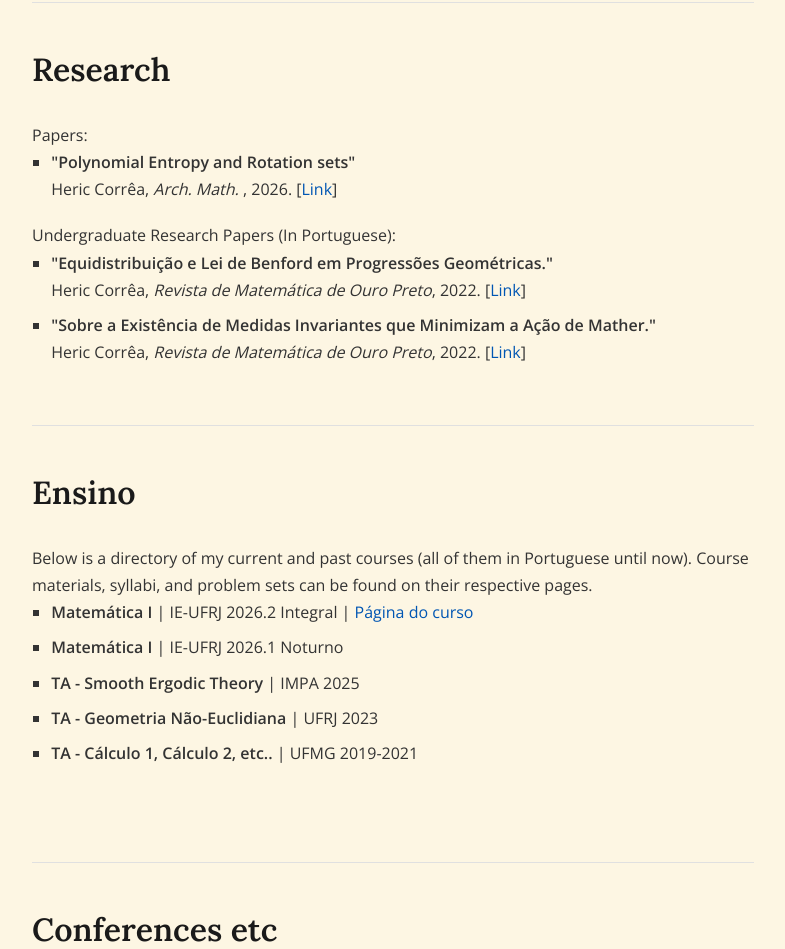
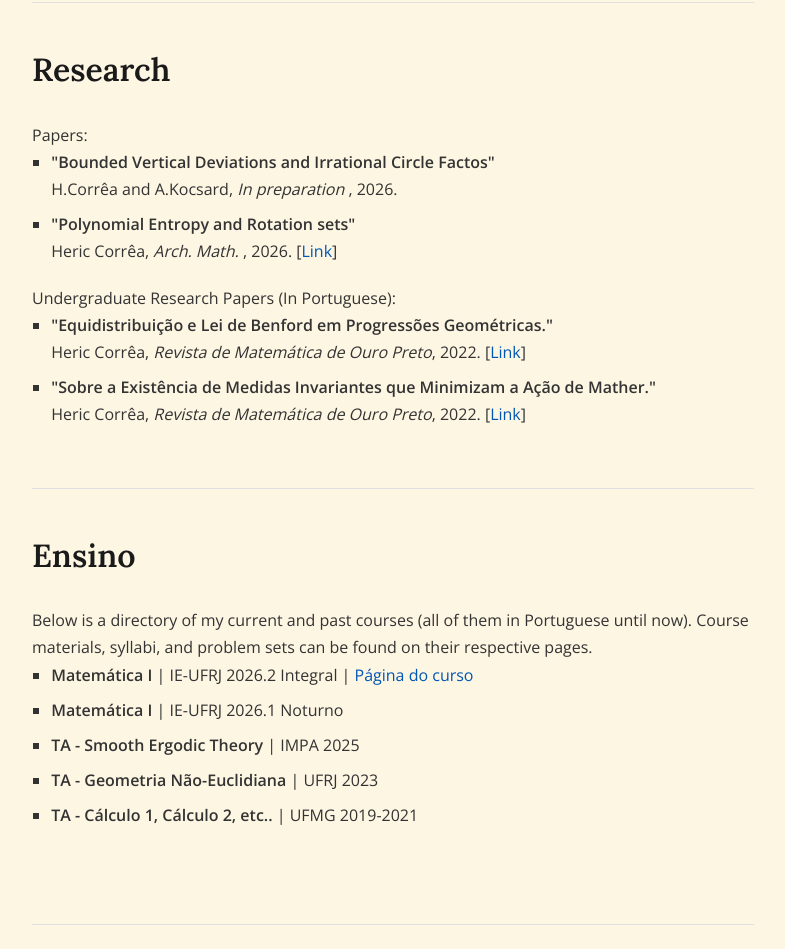
Before and after one commit to Heric-Correa/heric-correa.github.io, a plain HTML site: page index.html in a window 1280 px wide. Shown: the part 1005-1954 px from the top of the page, without its empty margins (247-1032 px from the left). Drawn offline with nearby package versions, Linux system fonts and the light colour scheme.

Commit message:
Update index.html

```diff
--- a/index.html
+++ b/index.html
@@ -201,6 +201,10 @@
             <h2>Research</h2>
             <p>Papers:</p>
             <ul class="custom-list">
+                 <li>
+                    <strong>"Bounded Vertical Deviations and Irrational Circle Factos"</strong> <br>
+                    H.Corrêa and A.Kocsard, <em>In preparation </em>, 2026.
+                </li>
                 <li>
                     <strong>"Polynomial Entropy and Rotation sets"</strong> <br>
                     Heric Corrêa, <em>Arch. Math. </em>, 2026. [<a href="https://doi.org/10.1007/s00013-026-02286-3">Link</a>]
```
